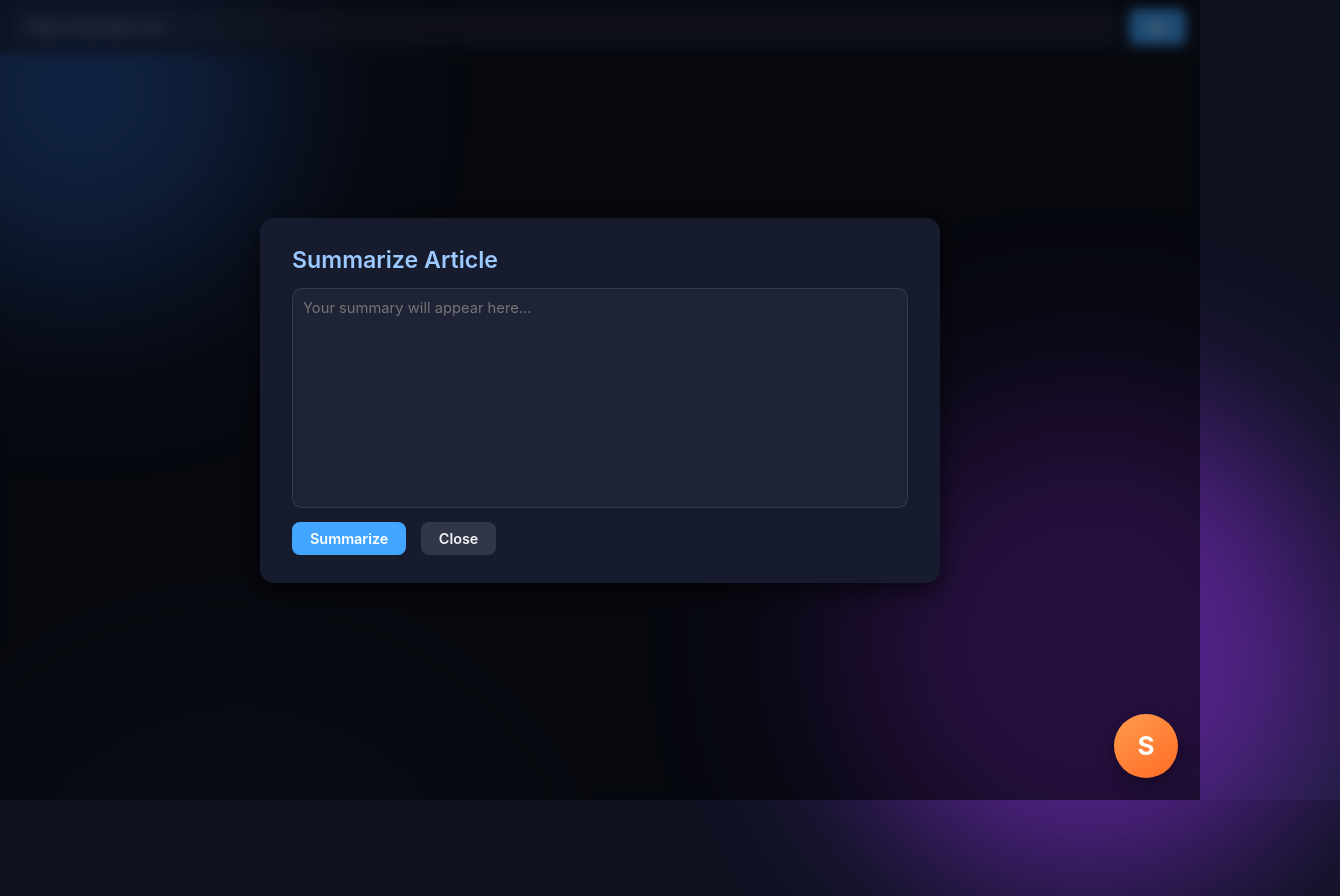
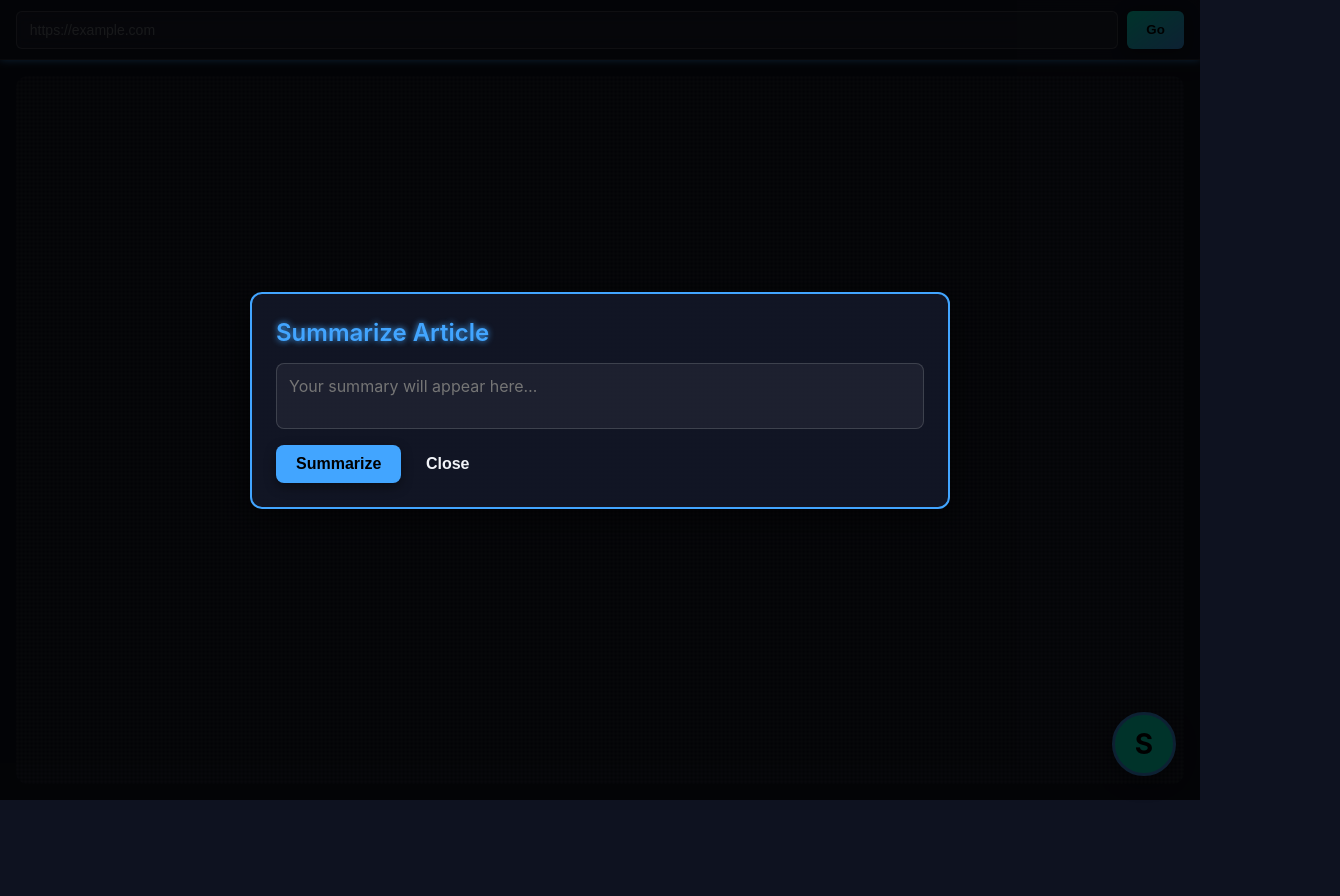
Before and after one commit to MaharshiPatel2274/NeuroPilot, an Electron app: page views/work-home.html in a window 1200 px wide. Both pictures are taken after a click on the button "Summarize". Shown: the whole page, 1340 px wide, since content can reach past the window. After the commit the page ends 800 px from the top, so only its background shows below. Drawn offline with Linux system fonts and the light colour scheme.

Commit message:
New home page and work mode page

```diff
--- a/styles/landing.css
+++ b/styles/landing.css
@@ -1,37 +1,191 @@
+/* landing.css */
 @import url('https://fonts.googleapis.com/css2?family=Poppins:wght@400;600;800&display=swap');
+
 :root {
-  --bg-dark: #0b0d0f;
-  --green-accent: #00ff6a;
-  --text-light: #e6e6e6;
-  --card-bg: rgba(26,28,30,0.8);
+  --bg-dark:   #000;
+  --neon:      #00ff6a;
+  --text-light:#e6e6e6;
+  --panel-bg:  rgba(0,0,0,0.6);
 }
-.bg-blur {
+
+* {
+  box-sizing: border-box;
+  margin: 0; padding: 0;
+}
+
+body {
+  font-family: 'Poppins', sans-serif;
+  background: var(--bg-dark);
+  color: var(--text-light);
+  display: flex;
+  flex-direction: column;
+  align-items: center;
+  padding-top: 2rem;
+  overflow: hidden;
+}
+
+/* HEADER */
+.landing-header {
+  text-align: center;
+  margin-bottom: 2rem;
+}
+.landing-header h1 {
+  font-size: 3rem;
+  font-weight: 800;
+  color: var(--neon);
+  text-shadow: none;
+}
+.subtitle {
+  margin-top: 0.5rem;
+  color: rgba(255,255,255,0.7);
+}
+.underline {
+  width: 50%;
+  height: 3px;
+  margin: 0.5rem auto;
+  background: linear-gradient(90deg,
+    transparent 0%, var(--neon) 50%, transparent 100%);
+  background-size: 200% 100%;
+  animation: underline-slide 3s ease-in-out infinite;
+}
+@keyframes underline-slide {
+  to { background-position: 200% 0; }
+}
+
+/* LAYOUT */
+.container {
+  display: flex;
+  gap: 2rem;
+  width: 90vw;
+  max-width: 1200px;
+}
+
+/* PANEL (no border) */
+.zone {
+  flex: 1;
+  background: var(--panel-bg);
+  border-radius: 12px;
+  padding: 1.5rem;
+  display: flex;
+  flex-direction: column;
+  backdrop-filter: blur(8px);
+  box-shadow: 0 0 20px rgba(0,255,106,0.2);
+  transition: transform 0.3s, box-shadow 0.3s;
+}
+.zone:hover {
+  transform: scale(1.02);
+  box-shadow: 0 0 30px rgba(0,255,106,0.4);
+}
+
+/* PANEL HEADINGS */
+.zone h2 {
+  font-weight: 600;
+  color: var(--neon);
+  text-shadow: 0 0 6px var(--neon);
+  margin-bottom: 1rem;
+}
+
+/* LIST */
+.apps-list {
+  flex: 1;
+  list-style: none;
+  overflow-y: auto;
+  margin-bottom: 1rem;
+  padding-right: 0.5rem;
+}
+.apps-list::-webkit-scrollbar {
+  width: 6px;
+}
+.apps-list::-webkit-scrollbar-thumb {
+  background: var(--neon);
+  border-radius: 3px;
+}
+.app-card {
+  padding: 0.75rem;
+  margin-bottom: 0.5rem;
+  background: rgba(0,0,0,0.4);
+  border-radius: 6px;
+  cursor: pointer;
+  transition: background 0.2s, box-shadow 0.2s;
+}
+.app-card:hover {
+  background: rgba(0,0,0,0.7);
+  box-shadow: 0 0 10px var(--neon);
+}
+
+/* BUTTONS */
+.add-btn,
+#confirm-btn {
+  background: transparent;
+  border: 2px solid var(--neon);
+  color: var(--neon);
+  padding: 0.6rem 1.2rem;
+  font-weight: 600;
+  border-radius: 6px;
+  cursor: pointer;
+  box-shadow: 0 0 10px var(--neon);
+  transition: background 0.2s, box-shadow 0.2s;
+  display: inline-flex;
+  align-items: center;
+  gap: 0.5rem;
+}
+.add-btn:hover,
+#confirm-btn:hover {
+  background: rgba(0,0,0,0.8);
+  box-shadow: 0 0 20px var(--neon);
+}
+
+/* CONFIRM CONTAINER */
+.confirm-container {
+  margin: 2rem 0;
+}
+
+/* MODAL */
+.modal.hidden { display: none; }
+.modal {
   position: fixed;
-  top: 0; left: 0;
-  width: 100vw; height: 100vh;
-  background: url('../assets/landingbg.jpg') center/cover no-repeat;
-  filter: blur(20px) brightness(0.5);
-  z-index: -1;
+  inset: 0;
+  background: rgba(0,0,0,0.8);
+  display: flex;
+  align-items: center;
+  justify-content: center;
+  z-index: 10;
 }
-* { box-sizing:border-box; margin:0; padding:0; }
-body { font-family:'Poppins',sans-serif; color:var(--text-light); background:var(--bg-dark); overflow:hidden; display:flex; flex-direction:column; align-items:center; }
-.landing-header { text-align:center; margin-top:5vh; z-index:1; }
-.landing-header h1 { font-size:3rem; font-weight:800; text-shadow:0 2px 8px rgba(0,0,0,0.7); }
-.landing-header .subtitle { margin-top:0.5rem; font-size:1.1rem; color:rgba(255,255,255,0.8); }
-.container { display:flex; width:90vw; height:70vh; gap:2rem; margin-top:5vh; z-index:1; }
-.zone { flex:1; display:flex; flex-direction:column; border-radius:12px; padding:1.5rem; box-shadow:0 4px 20px rgba(0,0,0,0.7); position:relative; overflow:hidden; transition:transform 0.3s; }
-.zone:hover { transform:scale(1.02); }
-.zone.relax { background:linear-gradient(135deg, rgba(0,255,106,0.3) 0%, rgba(11,13,15,0.8) 100%); }
-.zone.work  { background:linear-gradient(225deg, rgba(0,255,106,0.3) 0%, rgba(11,13,15,0.8) 100%); }
-.zone h2 { margin-bottom:1rem; font-weight:600; }
-.apps-list { flex:1; list-style:none; overflow-y:auto; margin-bottom:1rem; }
-.app-card { background:rgba(26,28,30,0.6); padding:0.75rem; margin-bottom:0.5rem; border-radius:6px; cursor:pointer; color:#fff; display:inline-block; }
-.add-btn { background:var(--green-accent); border:none; color:#000; padding:0.6rem 1rem; border-radius:6px; cursor:pointer; font-weight:bold; align-self:flex-end; }
-.confirm-container { margin:1rem 0; z-index:1; }
-#confirm-btn { background:var(--green-accent); border:none; color:#000; padding:0.8rem 1.5rem; border-radius:6px; cursor:pointer; font-size:1rem; font-weight:600; }
-.modal.hidden { display:none; }
-.modal { position:fixed; top:0; left:0; width:100vw; height:100vh; background:rgba(0,0,0,0.7); display:flex; align-items:center; justify-content:center; z-index:999; }
-.modal-content { background:var(--card-bg); padding:1.5rem; border-radius:8px; width:300px; text-align:center; }
-.modal-content h3 { font-weight:600; }
-.modal-content input { width:100%; padding:0.6rem; margin:1rem 0; border-radius:4px; border:1px solid #444; background:#111; color:var(--text-light); }
-.modal-actions button { margin:0 0.5rem; padding:0.6rem 1rem; border:none; border-radius:4px; cursor:pointer; }
+.modal-content {
+  background: rgba(0,0,0,0.9);
+  border: 2px solid var(--neon);
+  border-radius: 8px;
+  padding: 2rem;
+  width: 300px;
+  text-align: center;
+  box-shadow: 0 0 20px var(--neon);
+}
+.modal-content h3 {
+  color: var(--neon);
+  text-shadow: 0 0 6px var(--neon);
+  margin-bottom: 1rem;
+}
+.modal-content input {
+  width: 100%;
+  padding: 0.6rem;
+  margin-bottom: 1rem;
+  background: #111;
+  color: var(--text-light);
+  border: 1px solid #444;
+  border-radius: 4px;
+}
+.modal-actions button {
+  margin: 0 0.5rem;
+  padding: 0.6rem 1rem;
+  border: 2px solid var(--neon);
+  background: transparent;
+  color: var(--neon);
+  border-radius: 4px;
+  cursor: pointer;
+  box-shadow: 0 0 8px var(--neon);
+  transition: background 0.2s, box-shadow 0.2s;
+}
+.modal-actions button:hover {
+  background: rgba(0,0,0,0.8);
+  box-shadow: 0 0 16px var(--neon);
+}
--- a/views/work-home.html
+++ b/views/work-home.html
@@ -2,124 +2,213 @@
 <html lang="en">
 <head>
   <meta charset="UTF-8" />
-  <title>Nova / NeuroPilot</title>
-
-  <!--  ── STYLE  ─────────────────────────────────────────────────── -->
+  <title>Nova / NeuroPilot – Work Mode</title>
   <style>
-    /* ─── Color palette ─── */
-    :root{
-      --bg-1:#0e1220;          /* deep navy   */
-      --bg-2:#161b2e;          /* card navy   */
-      --accent:#42a5ff;        /* neon blue   */
-      --accent-soft:#9cc9ff;   /* soft blue   */
-      --white:#f2f4f8;
+    :root {
+      --bg-dark:    #0e1220;
+      --bg-panel:   rgba(22,27,46,0.75);
+      --accent:     #42a5ff;
+      --accent-alt: #00ffd5;
+      --text:       #f2f4f8;
+      --glass:      rgba(255,255,255,0.05);
+    }
+    *, *::before, *::after { box-sizing: border-box; }
+    html, body {
+      margin:0; padding:0;
+      width:100%; height:100%;
+      background:var(--bg-dark);
+      color:var(--text);
+      font-family:'Inter',system-ui,sans-serif;
+      overflow:hidden;
+      position:relative;
+      display:flex; flex-direction:column;
     }
 
-    /* ─── Reset + base ─── */
-    *{box-sizing:border-box;margin:0;padding:0;font-family:Inter,system-ui,sans-serif}
-    body{
-      display:flex;flex-direction:column;height:100vh;
-      background:radial-gradient(800px at 20% 120%,#1c233d 0%,var(--bg-1) 50%);
-      color:var(--white);
+    /* Glow rings */
+    body::before, body::after {
+      content:''; position:absolute; z-index:-2;
+      width:500px; height:500px; border-radius:50%;
+      filter:blur(120px); opacity:0.5;
+      animation:float 18s ease-in-out infinite;
+    }
+    body::before {
+      background: var(--accent);
+      top:-150px; left:-200px;
+    }
+    body::after {
+      background: var(--accent-alt);
+      bottom:-150px; right:-200px;
+      animation-duration:16s;
+    }
+    @keyframes float {
+      0%,100% { transform: translateY(0) }
+      50%     { transform: translateY(-40px) }
+    }
+
+    /* Top bar */
+    #controls {
+      display:flex; align-items:center; gap:.6rem;
+      padding:.6rem 1rem; height:60px;
+      backdrop-filter: blur(12px);
+      background: rgba(22,27,46,0.6);
+      border-bottom:1px solid rgba(255,255,255,0.1);
+      box-shadow: 0 0 8px var(--accent), 0 0 20px rgba(0,0,0,0.3);
+      z-index:1;
+    }
+    #controls input {
+      flex:1; height:38px; padding:0 .8rem;
+      border:1px solid rgba(255,255,255,0.2);
+      border-radius:6px; background:var(--glass);
+      color:var(--text); font-size:14px;
+      transition: border-color .3s, box-shadow .3s;
+    }
+    #controls input:focus {
+      outline:none;
+      border-color:var(--accent);
+      box-shadow:0 0 8px var(--accent);
+    }
+    #controls input::placeholder { color:rgba(255,255,255,0.4); }
+    #go-button {
+      height:38px; padding:0 1.2rem;
+      border:none; border-radius:6px;
+      background:linear-gradient(145deg, var(--accent-alt), var(--accent));
+      color:#000; font-weight:600; cursor:pointer;
+      box-shadow:0 4px 16px rgba(0,0,0,0.4);
+      transition: transform .2s, box-shadow .2s;
+    }
+    #go-button:hover {
+      transform:translateY(-2px);
+      box-shadow:0 6px 24px rgba(0,0,0,0.5);
+    }
+
+    /* Webview wrapper */
+    .webview-container {
+      flex:1;
+      margin:1rem;
+      border-radius:12px;
+      position:relative;
       overflow:hidden;
     }
-
-    /* ─── Decorative glow rings ─── */
-    body::before,body::after{
-      content:'';position:absolute;z-index:-1;border-radius:50%;
-      filter:blur(90px);opacity:.55;animation:float 14s ease-in-out infinite;
+    .webview-container::before {
+      content:'';
+      position:absolute; inset:-2px;
+      background:linear-gradient(45deg, var(--accent-alt), var(--accent), var(--accent-alt));
+      background-size:300% 300%;
+      filter:blur(12px);
+      z-index:-1;
+      animation:neonBorder 6s ease infinite;
     }
-    body::before{width:400px;height:400px;background:#3b82f6;left:-120px;top:-80px;}
-    body::after {width:500px;height:500px;background:#9333ea;right:-140px;bottom:-120px;animation-delay:3s;}
-
-    @keyframes float{
-      0%{transform:translateY(0)}
-      50%{transform:translateY(-30px)}
-      100%{transform:translateY(0)}
+    @keyframes neonBorder {
+      0%   { background-position:0% 50%; }
+      50%  { background-position:100% 50%; }
+      100% { background-position:0% 50%; }
+    }
+    .webview-container::after {
+      content:'';
+      position:absolute; inset:0;
+      pointer-events:none;
+      background:
+        linear-gradient(transparent 50%, rgba(255,255,255,0.05) 50%) 0 0 /4px 4px,
+        linear-gradient(90deg, transparent 50%, rgba(255,255,255,0.05) 50%) 0 0 /4px 4px;
+      animation:gridScroll 3s linear infinite;
+    }
+    @keyframes gridScroll {
+      to { background-position:4px 4px, 4px 4px; }
+    }
+    webview {
+      width:100%; height:100%; border:none;
     }
 
-    /* ─── Top bar ─── */
-    #controls{
-      display:flex;align-items:center;gap:.6rem;
-      padding:.5rem .9rem;flex:0 0 54px;
-      backdrop-filter:blur(14px);-webkit-backdrop-filter:blur(14px);
-      background:rgba(22,27,46,.55);
-      border-bottom:1px solid rgba(255,255,255,.07);
+    /* FAB */
+    #summarize-button {
+      position:fixed; bottom:24px; right:24px; z-index:2;
+      width:64px; height:64px; border-radius:50%;
+      border:3px solid var(--accent);
+      background:var(--accent-alt);
+      color:#000; font:700 28px/1 'Inter';
+      display:flex; align-items:center; justify-content:center;
+      box-shadow:0 6px 20px rgba(0,0,0,0.4);
+      cursor:pointer;
+      transition: transform .2s, box-shadow .2s;
     }
-    #url-input{
-      flex:1;height:36px;border:none;border-radius:8px;
-      padding:0 .9rem;font-size:14px;background:rgba(255,255,255,.05);
-      color:var(--white);outline:none;
+    #summarize-button:hover {
+      transform:scale(1.1);
+      box-shadow:0 8px 28px rgba(0,0,0,0.5);
     }
-    #url-input::placeholder{color:#8b94b5}
-    #url-input:focus{box-shadow:0 0 0 2px var(--accent)}
 
-    #go-button{
-      height:36px;padding:0 1.2rem;border:none;border-radius:8px;
-      background:var(--accent);color:#fff;font-weight:600;cursor:pointer;
-      transition:filter .2s;
+    /* Overlay */
+    #summarize-overlay {
+      position:fixed; inset:0;
+      background:rgba(0,0,0,0.8);
+      display:none; align-items:center; justify-content:center;
+      z-index:3;
     }
-    #go-button:hover{filter:brightness(1.12)}
+    #summarize-panel {
+      background:var(--bg-panel);
+      border:2px solid var(--accent);
+      border-radius:12px;
+      padding:24px;
+      width:90%; max-width:700px;
+      box-shadow:0 8px 32px rgba(0,0,0,0.6);
+      display:flex; flex-direction:column; gap:16px;
+    }
+    #summarize-panel h3 {
+      margin:0; font-size:1.5rem; font-weight:600;
+      color:var(--accent);
+      text-shadow:0 0 6px var(--accent);
+    }
+    #summarize-panel textarea {
+      flex:1; resize:none;
+      border:1px solid rgba(255,255,255,0.15);
+      border-radius:8px; padding:12px;
+      background:var(--glass);
+      color:var(--text);
+      font-size:1rem; font-family:inherit;
+    }
+    #summarize-panel button {
+      padding:10px 20px; font-size:1rem; font-weight:600;
+      border-radius:8px; border:none; cursor:pointer;
+      transition: filter .2s, box-shadow .2s;
+    }
+    #do-summarize {
+      background:var(--accent); color:#000;
+      box-shadow:0 4px 12px rgba(0,0,0,0.4);
+    }
+    #do-summarize:hover {
+      filter:brightness(1.1);
+      box-shadow:0 6px 16px rgba(0,0,0,0.5);
+    }
+    #close-overlay {
+      background:transparent;
+      border:2px solid rgba(255,255,255,0.3);
+      color:var(--text);
+    }
+    #close-overlay:hover {
+      border-color:var(--accent);
+      color:var(--accent);
+    }
 
-    /* ─── Webview ─── */
-    #webview{flex:1;width:100%;height:100%;border:none;}
-
-    /* ─── Floating Action Button ─── */
-    #summarize-button{
-      position:fixed;bottom:22px;right:22px;
-      width:64px;height:64px;border-radius:50%;border:none;
-      background:linear-gradient(145deg,#ff9d4c,#ff6a26);
-      color:#fff;font:700 26px/1 Inter;cursor:pointer;
-      box-shadow:0 6px 18px rgba(0,0,0,.35);z-index:900;
-      display:flex;align-items:center;justify-content:center;
-      transition:transform .2s;
-    }
-    #summarize-button:hover{transform:scale(1.08)}
-
-    /* ─── Overlay ─── */
-    #summarize-overlay{
-      position:fixed;inset:0;background:rgba(0,0,0,.55);
-      backdrop-filter:blur(6px);display:none;align-items:center;justify-content:center;z-index:800;
-    }
-    #summarize-panel{
-      width:90%;max-width:680px;background:var(--bg-2);border-radius:14px;
-      box-shadow:0 8px 24px rgba(0,0,0,.6);padding:28px 32px;display:flex;flex-direction:column;gap:14px;
-    }
-    #summarize-panel h3{font-size:1.45rem;font-weight:600;color:var(--accent-soft)}
-    #summarize-panel textarea{
-      width:100%;height:220px;border:1px solid rgba(255,255,255,.1);border-radius:10px;
-      resize:none;padding:10px;background:rgba(255,255,255,.04);color:var(--white);
-      font-family:inherit;font-size:.92rem;
-    }
-    #summarize-panel button{
-      padding:8px 18px;border:none;border-radius:8px;font-size:.9rem;font-weight:600;cursor:pointer;
-    }
-    #do-summarize{background:var(--accent);color:#fff}
-    #close-overlay{margin-left:10px;background:rgba(255,255,255,.12);color:var(--white)}
-    #close-overlay:hover{background:rgba(255,255,255,.22)}
-
-    /* ─── Small screens ─── */
-    @media(max-width:640px){
-      #controls{gap:.4rem;padding:.4rem .6rem}
-      #go-button{padding:0 .8rem}
+    /* Responsive */
+    @media (max-width:700px) {
+      #controls { flex-wrap:wrap; gap:.4rem; padding:.5rem; }
+      #go-button, #controls input { flex:1; }
+      .webview-container { margin:.5rem; }
+      #summarize-button { bottom:16px; right:16px; }
     }
   </style>
 </head>
-
 <body>
-  <!-- Top bar -->
   <div id="controls">
     <input id="url-input" type="text" placeholder="https://example.com" />
     <button id="go-button">Go</button>
   </div>
 
-  <!-- Browser view -->
-  <webview id="webview" src="https://www.example.com" preload="preload.js"></webview>
+  <div class="webview-container">
+    <webview id="webview" src="https://example.com" preload="preload.js"></webview>
+  </div>
 
-  <!-- Summarize FAB -->
   <button id="summarize-button" title="Summarize">S</button>
 
-  <!-- Summary overlay -->
   <div id="summarize-overlay">
     <div id="summarize-panel">
       <h3>Summarize Article</h3>
```
Also changed, not shown: views/landing.html (+19 -12 lines).
